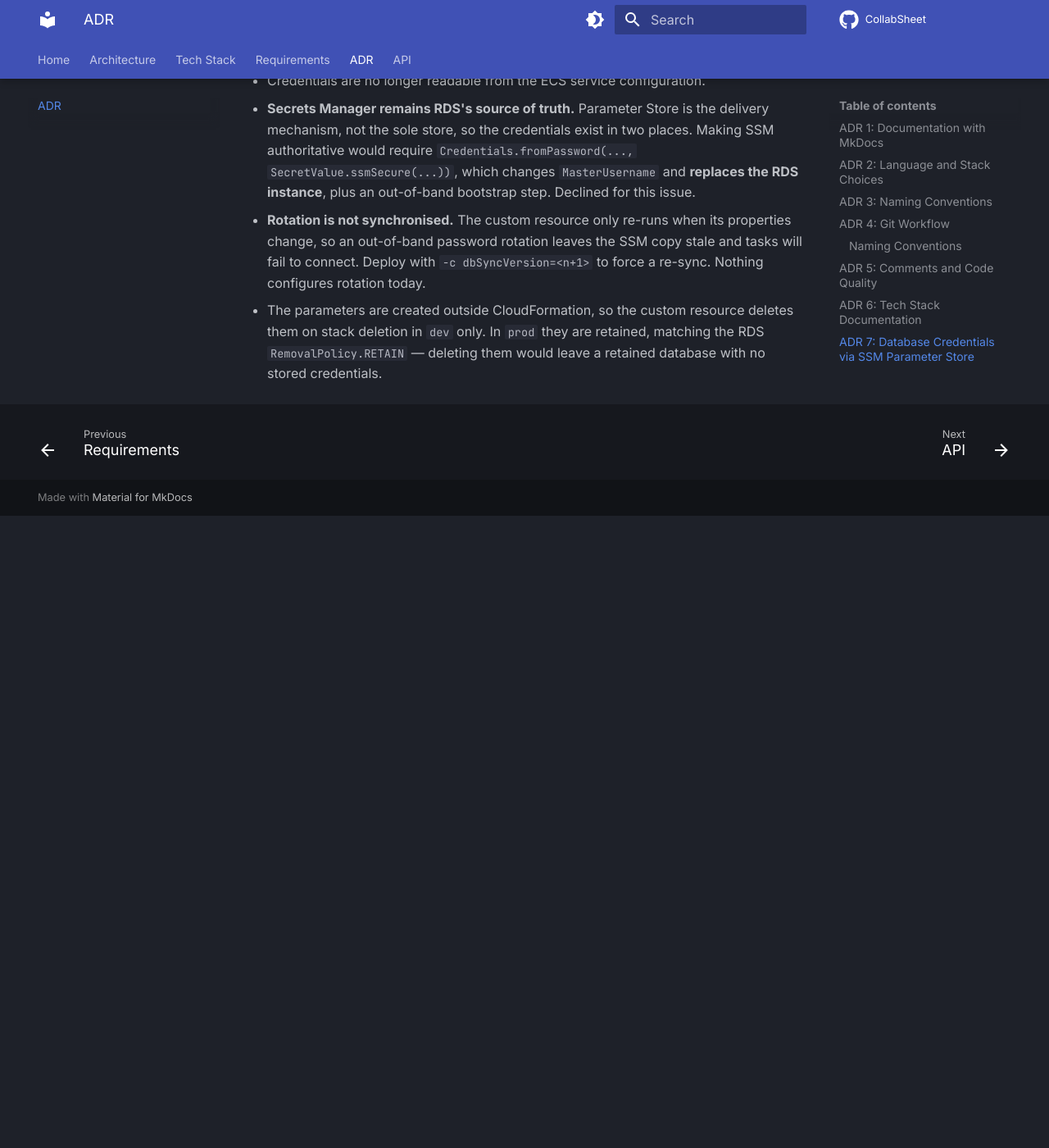
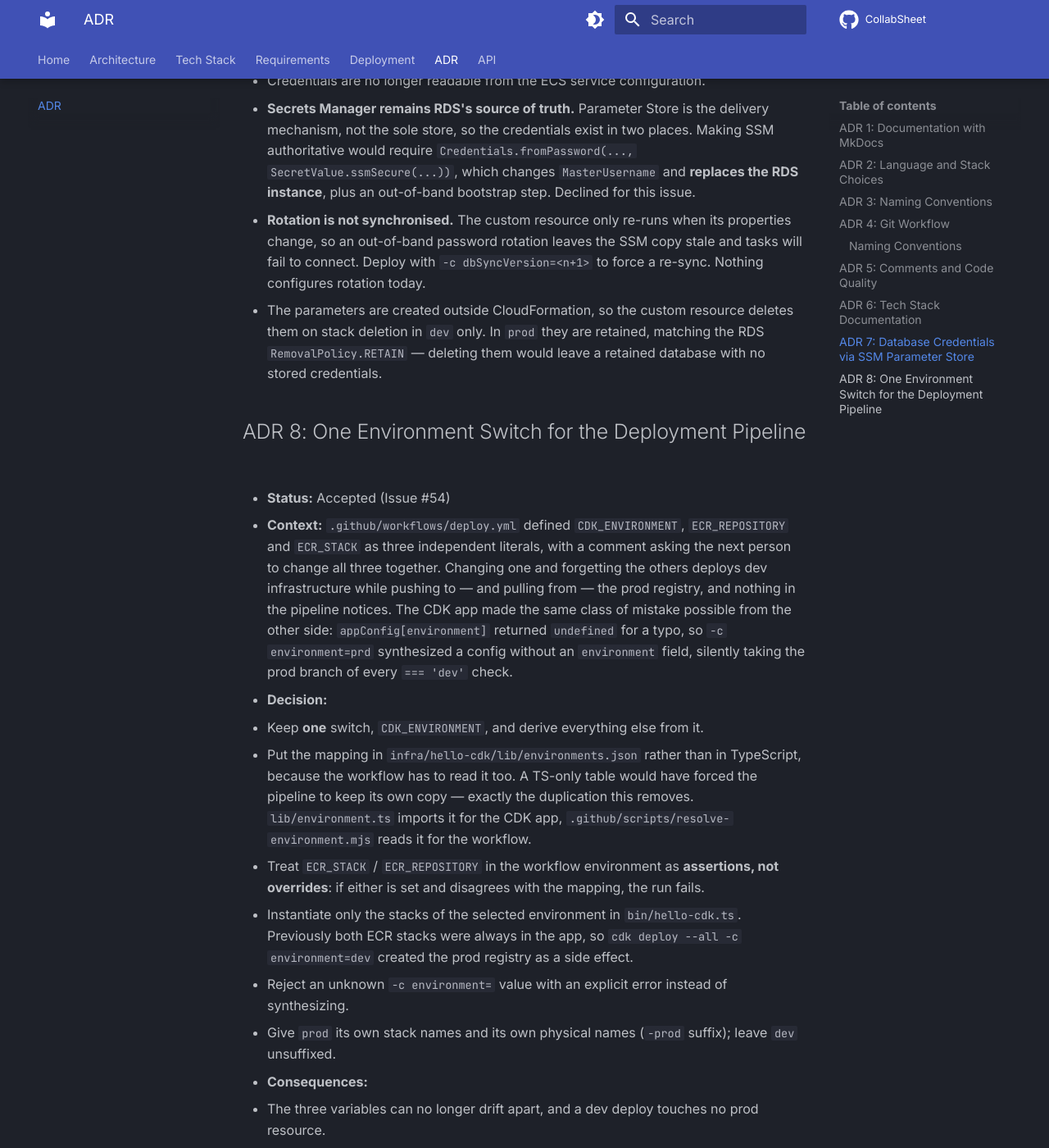
Before and after one commit to Jobonabas/CloudSheets, an MkDocs documentation site: the page built from docs/ADR.md, in a window 1280 px wide and 1400 px high, scrolled down 3566 px. Shown: the whole window at 82% size. Built offline with MkDocs 1.6.1 and Material for MkDocs 9.7.7, drawn with Linux system fonts in a browser that asks for light colours; comment, search, counter and statistics services are not loaded; before the commit the page ends 4195 px from its top, so only the background shows below that; some of the changed text lies outside the part shown.

Commit message:
docs(deploy): document promoting the pipeline from dev to prod #54

```diff
--- a/docs/ADR.md
+++ b/docs/ADR.md
@@ -114,3 +114,39 @@ ci(github): add deploy workflow for main branch #9
   - The parameters are created outside CloudFormation, so the custom resource deletes them on stack
     deletion in `dev` only. In `prod` they are retained, matching the RDS `RemovalPolicy.RETAIN` —
     deleting them would leave a retained database with no stored credentials.
+## ADR 8: One Environment Switch for the Deployment Pipeline
+- **Status:** Accepted (Issue #54)
+- **Context:** `.github/workflows/deploy.yml` defined `CDK_ENVIRONMENT`, `ECR_REPOSITORY` and
+  `ECR_STACK` as three independent literals, with a comment asking the next person to change all
+  three together. Changing one and forgetting the others deploys dev infrastructure while pushing to
+  — and pulling from — the prod registry, and nothing in the pipeline notices. The CDK app made the
+  same class of mistake possible from the other side: `appConfig[environment]` returned `undefined`
+  for a typo, so `-c environment=prd` synthesized a config without an `environment` field, silently
+  taking the prod branch of every `=== 'dev'` check.
+- **Decision:**
+  - Keep **one** switch, `CDK_ENVIRONMENT`, and derive everything else from it.
+  - Put the mapping in `infra/hello-cdk/lib/environments.json` rather than in TypeScript, because
+    the workflow has to read it too. A TS-only table would have forced the pipeline to keep its own
+    copy — exactly the duplication this removes. `lib/environment.ts` imports it for the CDK app,
+    `.github/scripts/resolve-environment.mjs` reads it for the workflow.
+  - Treat `ECR_STACK` / `ECR_REPOSITORY` in the workflow environment as **assertions, not
+    overrides**: if either is set and disagrees with the mapping, the run fails.
+  - Instantiate only the stacks of the selected environment in `bin/hello-cdk.ts`. Previously both
+    ECR stacks were always in the app, so `cdk deploy --all -c environment=dev` created the prod
+    registry as a side effect.
+  - Reject an unknown `-c environment=` value with an explicit error instead of synthesizing.
+  - Give `prod` its own stack names and its own physical names (`-prod` suffix); leave `dev`
+    unsuffixed.
+- **Consequences:**
+  - The three variables can no longer drift apart, and a dev deploy touches no prod resource.
+  - **The naming is asymmetric.** `dev` is unsuffixed because its stacks are already deployed under
+    those names — renaming them would not move the resources, CloudFormation would create a second
+    set and orphan the RDS instance, the bucket and the distribution. The ECR stacks keep their
+    historical `EcrDevStack` / `EcrStack` names for the same reason, which inverts the convention
+    (there the *prod* name is the plain one).
+  - A prod deploy now creates a **second** set of infrastructure rather than overwriting dev,
+    including a second RDS instance and a second pair of NAT gateways. That is the point, but it is
+    not free — see `docs/deployment.md`.
+  - CI synthesizes both environments on every pull request (`synth-environments` matrix), so a prod
+    regression surfaces while the pipeline still targets dev. This costs one extra job that has to
+    wait for the frontend build, because `FrontendStack` reads `frontend/dist` at synth time.
--- a/mkdocs.yml
+++ b/mkdocs.yml
@@ -65,5 +65,6 @@ nav:
   - Architecture: architecture.md
   - Tech Stack: tech-stack.md
   - Requirements: requirements.md
+  - Deployment: deployment.md
   - ADR: ADR.md
   - API: API.md
```
Also changed, not shown: docs/deployment.md (added, +142 -0 lines), infra/hello-cdk/README.md (+44 -59 lines).
